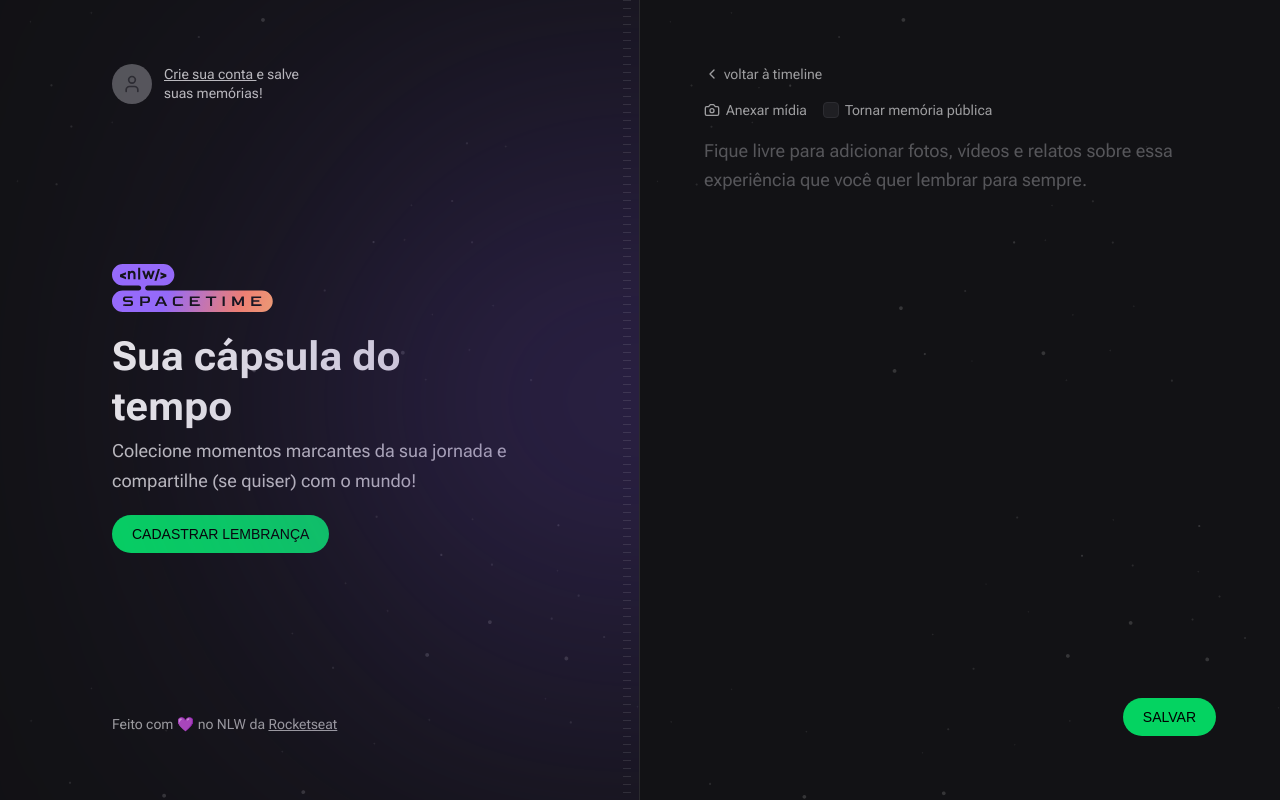
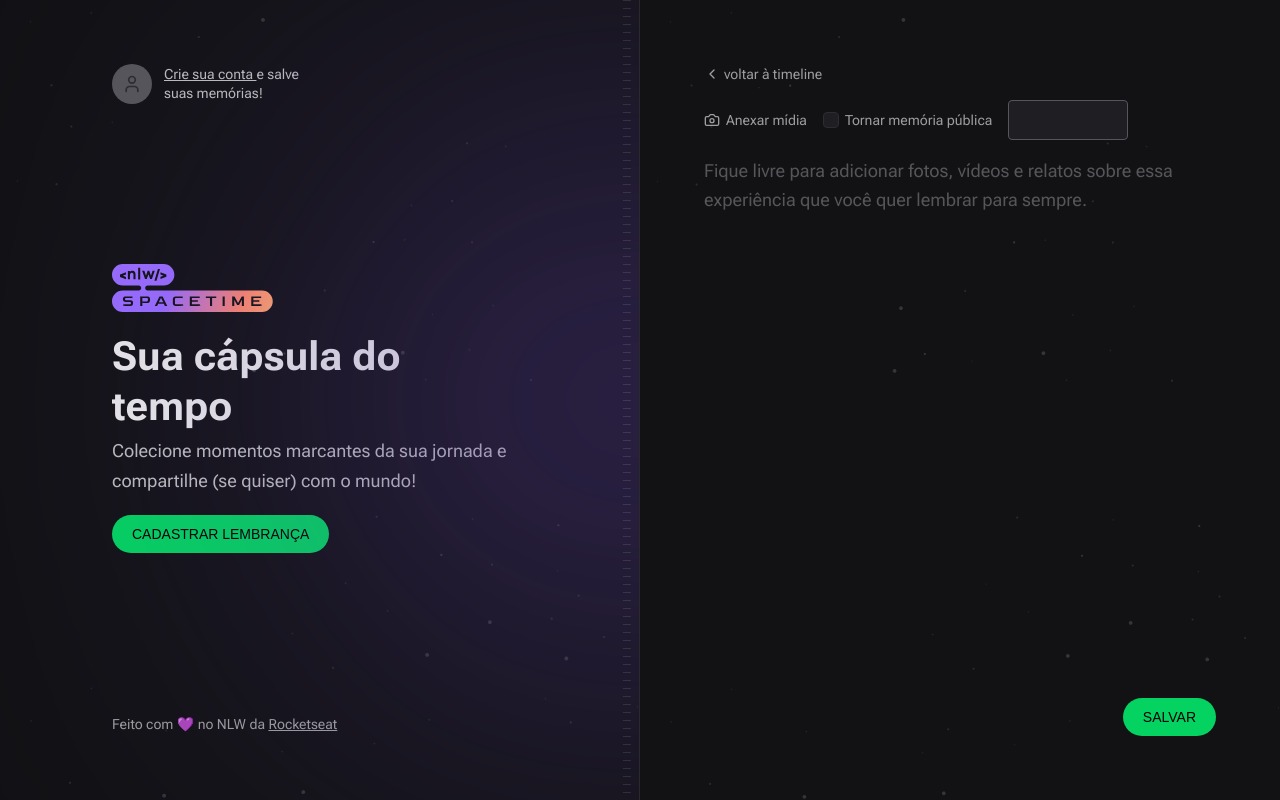
Before and after one commit to KRochaS/NextLevelWeek12, a Next.js app in the folder web/: page /memories/new in a window 1280 px wide. Built offline with nearby package versions, Linux system fonts and the light colour scheme; no server answers; a web font is replaced by a local one.

Commit message:
Input date

```diff
--- a/web/src/components/NewMemoryForm.tsx
+++ b/web/src/components/NewMemoryForm.tsx
@@ -5,6 +5,7 @@ import Cookie from 'js-cookie'
 import { Camera } from 'lucide-react'
 import { useRouter } from 'next/navigation'
 import { FormEvent } from 'react'
+import InputMask from 'react-input-mask'
 import { MediaPicker } from './MediaPicker'
 
 export function NewMemoryForm() {
@@ -14,6 +15,8 @@ export function NewMemoryForm() {
     event.preventDefault()
 
     const formData = new FormData(event.currentTarget)
+    const date: any = formData.get('createdAt')
+    const dateIso = new Date(date).toISOString()
 
     const fileToUpload = formData.get('coverUrl')
 
@@ -36,6 +39,7 @@ export function NewMemoryForm() {
         coverUrl,
         content: formData.get('content'),
         isPublic: formData.get('isPublic'),
+        createdAt: dateIso,
       },
       {
         headers: {
@@ -72,6 +76,12 @@ export function NewMemoryForm() {
           />
           Tornar memória pública
         </label>
+
+        <InputMask
+          mask="99/99/9999"
+          name="createdAt"
+          className="h-10 w-[120px] rounded border-gray-400 bg-gray-700 px-4 py-2 text-gray-100 placeholder:text-gray-400 focus:ring-0"
+        />
       </div>
 
       <MediaPicker />
```
